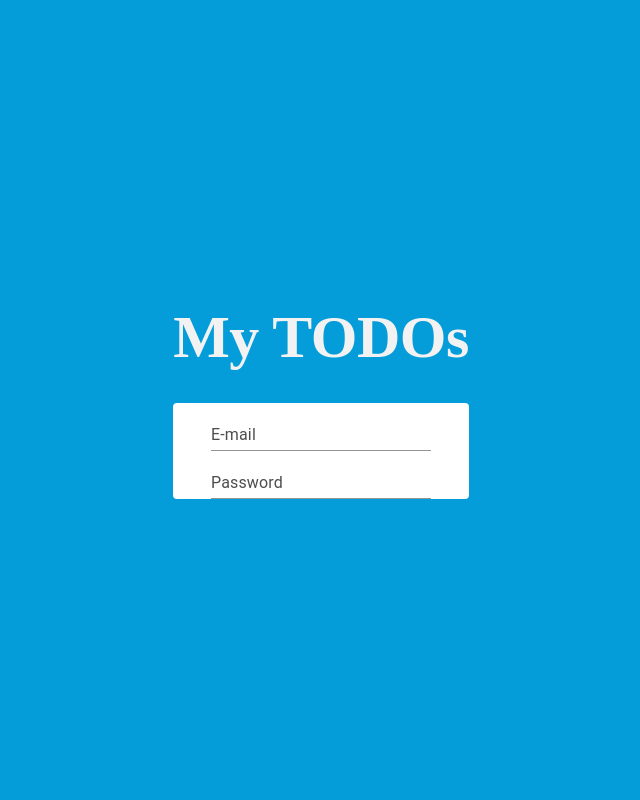
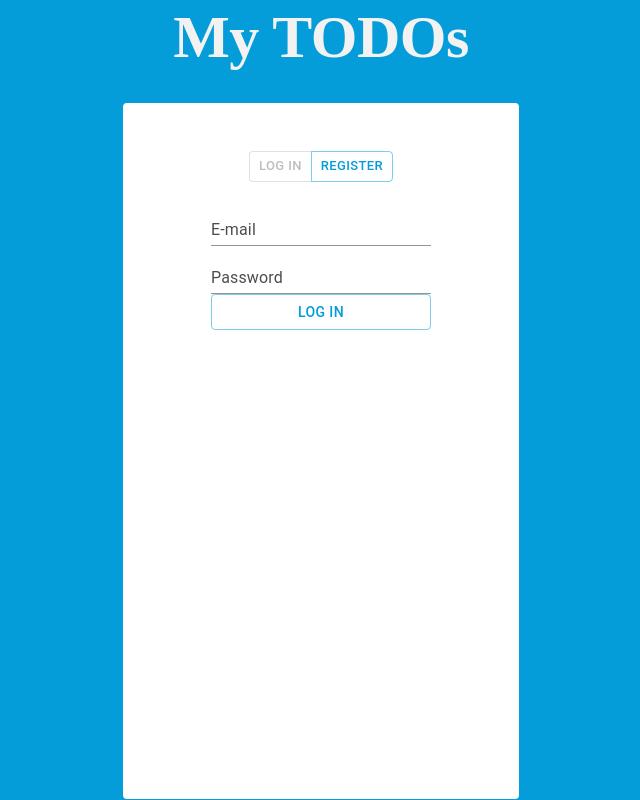
Before and after one commit to nikolamanojlovic/todo.v1, a React (Create React App) app in the folder todo-fe/: page / in a window 1280 px wide. Shown: the whole page, without its empty margins (319-959 px from the left). Built offline with nearby package versions, Linux system fonts and the light colour scheme.

Commit message:
context logic changed and BE integration started

```diff
--- a/todo-fe/src/App.js
+++ b/todo-fe/src/App.js
@@ -1,23 +1,20 @@
 import './App.css';
 import { ThemeProvider } from '@material-ui/core';
-import { lightTheme } from './style/theme';
 import Header from './components/Navigation';
-import { createContext, useContext } from 'react';
+import { useContext } from 'react';
 import AuthenticationPage from "./pages/AuthenticationPage";
-
-const ThemeContext = createContext(lightTheme);
-const UserContext = createContext(undefined);
+import { ThemeContext, UserContext } from './contexts/contexts';
 
 function App() {
 
-  const currentTheme = useContext(ThemeContext);
+  const theme = useContext(ThemeContext);
   const user = useContext(UserContext);
 
   return (
     <div className="App">
-      <UserContext.Provider>
-        <ThemeContext.Provider>
-          <ThemeProvider theme={currentTheme}>
+      <UserContext.Provider value={user}>
+        <ThemeContext.Provider value={theme}>
+          <ThemeProvider theme={theme}>
             {user ? <Header /> : <AuthenticationPage />}
           </ThemeProvider>
         </ThemeContext.Provider>
--- a/todo-fe/src/components/AuthenticationForm.js
+++ b/todo-fe/src/components/AuthenticationForm.js
@@ -1,4 +1,4 @@
-import { FormControl, InputLabel, Paper, TextField } from "@material-ui/core";
+import { Button, ButtonGroup, FormControl, Paper, TextField, Typography } from "@material-ui/core";
 import { useState } from "react";
 
 export default function AuthenticationForm(classes) {
@@ -6,23 +6,36 @@ export default function AuthenticationForm(classes) {
   const [login, setLogin] = useState(true);
 
   return (
-    <Paper className={classes.authenticationForm}>
-      { login ? <LogInForm /> : <SignInForm />}
-    </Paper>
+    <div>
+      <ButtonGroup size='small'>
+        <Button color='primary' variant='outlined' disabled={login} onClick={(e) => { setLogin(!login) }}>Log In</Button>
+        <Button color='primary' variant='outlined' disabled={!login} onClick={(e) => { setLogin(!login) }}>Register</Button>
+      </ButtonGroup>
+      {login ? <LogInForm /> : <SignInForm />}
+    </div>
+
   );
 }
 
 function LogInForm() {
   return (
-    <FormControl>
-      <TextField id='email' label='E-mail'/>
-      <TextField id='password' label='Password'/>
+    <FormControl margin='normal'>
+      <TextField id='email' label='E-mail' />
+      <TextField id='password' label='Password' />
+      <Button color='primary' variant='outlined'>Log In</Button>
     </FormControl>
   );
 }
 
 function SignInForm() {
   return (
-    <FormControl></FormControl>
+    <FormControl>
+      <TextField id='firstName' label='First name' />
+      <TextField id='lastName' label='Last name' />
+      <TextField id='email' label='E-mail' />
+      <TextField id='password' label='Password' />
+      <TextField id='confirmPassword' label='Confirm password' />
+      <Button color='primary' variant='outlined'>Register</Button>
+    </FormControl>
   );
 }
--- a/todo-fe/src/components/Navigation.js
+++ b/todo-fe/src/components/Navigation.js
@@ -3,9 +3,11 @@ import SearchRoundedIcon from '@material-ui/icons/SearchRounded';
 import Brightness4Icon from '@material-ui/icons/Brightness4';
 import PowerSettingsNewRoundedIcon from '@material-ui/icons/PowerSettingsNewRounded';
 import { useNavigationStyles } from "../style/navigation";
+import { useContext } from "react";
+import { ThemeContext } from "../contexts/contexts";
 
 export default function Header(theme) {
-    const classes = useNavigationStyles(theme);
+    const classes = useNavigationStyles(useContext(ThemeContext));
 
     return (
         <AppBar position={'static'}>
--- /dev/null
+++ b/todo-fe/src/constants/constants.js
@@ -0,0 +1,2 @@
+export const API = "http://localhost:3000/v1";
+export const API_AUTHENTICATION_ENDPOINT = API + "/authenticate";
--- /dev/null
+++ b/todo-fe/src/contexts/contexts.js
@@ -0,0 +1,10 @@
+import { createContext } from "react";
+import { lightTheme } from "../style/theme";
+
+const ThemeContext = createContext(lightTheme);
+const UserContext = createContext(undefined);
+
+export {
+    ThemeContext,
+    UserContext
+}
--- a/todo-fe/src/pages/AuthenticationPage.js
+++ b/todo-fe/src/pages/AuthenticationPage.js
@@ -1,15 +1,19 @@
-import { Typography } from "@material-ui/core";
+import { Paper, Typography } from "@material-ui/core";
+import { useContext } from "react";
 import AuthenticationForm from "../components/AuthenticationForm";
+import { ThemeContext } from "../contexts/contexts";
 import { useSingInStyles } from "../style/signin";
 
-export default function AuthenticationPage(isLightTheme, theme) {
-    const classes = useSingInStyles(isLightTheme, theme);
+export default function AuthenticationPage() {
+    const classes = useSingInStyles(useContext(ThemeContext));
 
     return (
         <div className={classes.root}>
             <div className={classes.content}>
                 <Typography className={classes.logo} variant='h2'>My TODOs</Typography>
-                <AuthenticationForm classes={classes}></AuthenticationForm>
+                <Paper className={classes.authenticationForm}>
+                    <AuthenticationForm classes={classes}></AuthenticationForm>
+                </Paper>
             </div>
         </div>
     );
--- a/todo-fe/src/style/signin.js
+++ b/todo-fe/src/style/signin.js
@@ -23,6 +23,8 @@ export const useSingInStyles = makeStyles((theme) => ({
         color: theme.palette.secondary.main
     },
     authenticationForm: {
-        paddingBottom: '3em'
+        height: '600px',
+        width: '300px',
+        padding: '3em'
     }
 }));
```
Also changed, not shown: 1 other file (tests, documents, lock files or other folders).
